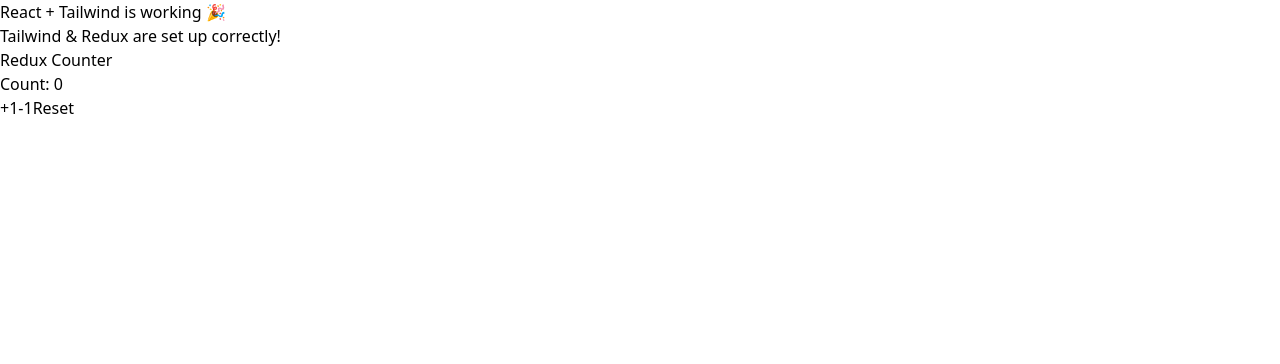
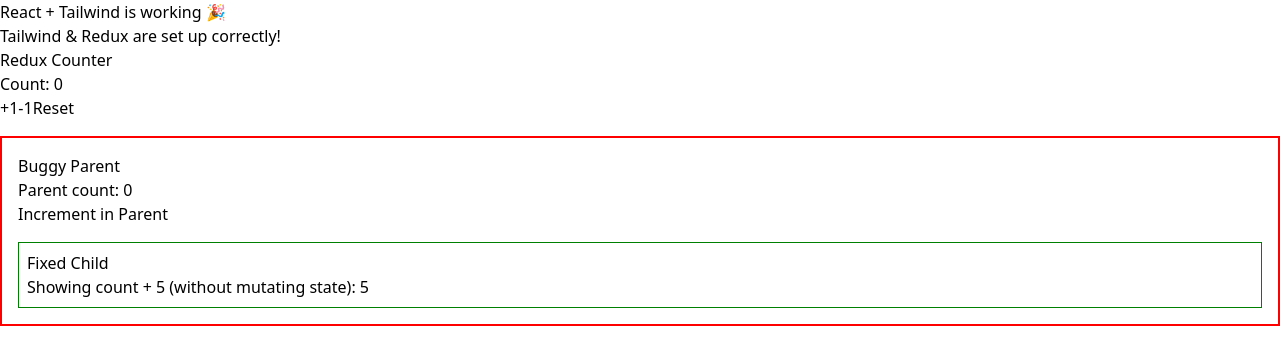
Before and after one commit to aamyaaaa/aamya_intern_repo_dev, a React (Vite) app in the folder issue_20/my-react-app/: page / in a window 1280 px wide. Shown: the top 364 px of the page. Built offline with nearby package versions, Linux system fonts and the light colour scheme.

Commit message:
added buggy

```diff
--- a/issue_20/my-react-app/src/App.jsx
+++ b/issue_20/my-react-app/src/App.jsx
@@ -1,4 +1,5 @@
 import Counter from './Counter'
+import ParentBuggy from './buggy/ParentBuggy'
 
 function App() {
   return (
@@ -11,7 +12,14 @@
           Tailwind & Redux are set up correctly!
         </p>
       </div>
+
+      {/* Redux counter */}
       <Counter />
+
+      {/* Buggy / fixed React debugging example */}
+      <div className="bg-white rounded-xl shadow-lg p-8 text-center mt-4">
+        <ParentBuggy />
+      </div>
     </div>
   )
 }
--- /dev/null
+++ b/issue_20/my-react-app/src/buggy/ChildBuggy.jsx
@@ -0,0 +1,33 @@
+// function ChildBuggy({ state }) {
+//   //  BUG: we are mutating the prop object directly
+//   const buggyCountPlusFive = (() => {
+//     console.log('Child BEFORE mutation:', state)
+//     state.count += 5 // <--- this is the mutation bug
+//     console.log('Child AFTER mutation:', state)
+//     return state.count
+//   })()
+
+//   return (
+//     <div style={{ marginTop: '1rem', border: '1px solid orange', padding: '0.5rem' }}>
+//       <h3>Buggy Child</h3>
+//       <p>Showing count + 5 (but mutating state): {buggyCountPlusFive}</p>
+//     </div>
+//   )
+// }
+
+// export default ChildBuggy
+function ChildBuggy({ state }) {
+  // ✅ Don't mutate `state`, just read it
+  const safeCountPlusFive = state.count + 5
+
+  console.log('Child (fixed) reading count:', state)
+
+  return (
+    <div style={{ marginTop: '1rem', border: '1px solid green', padding: '0.5rem' }}>
+      <h3>Fixed Child</h3>
+      <p>Showing count + 5 (without mutating state): {safeCountPlusFive}</p>
+    </div>
+  )
+}
+
+export default ChildBuggy
--- /dev/null
+++ b/issue_20/my-react-app/src/buggy/ParentBuggy.jsx
@@ -0,0 +1,25 @@
+import { useState } from 'react'
+import ChildBuggy from './ChildBuggy'
+
+function ParentBuggy() {
+  // state is an OBJECT, not just a number
+  const [state, setState] = useState({ count: 0 })
+
+  function handleIncrement() {
+    // This looks fine at first glance: add 1 to count
+    setState(prev => ({ ...prev, count: prev.count + 1 }))
+  }
+
+  return (
+    <div style={{ padding: '1rem', border: '2px solid red', marginTop: '1rem' }}>
+      <h2>Buggy Parent</h2>
+      <p>Parent count: {state.count}</p>
+      <button onClick={handleIncrement}>Increment in Parent</button>
+
+      {/* Passing the object down as props */}
+      <ChildBuggy state={state} />
+    </div>
+  )
+}
+
+export default ParentBuggy
```
